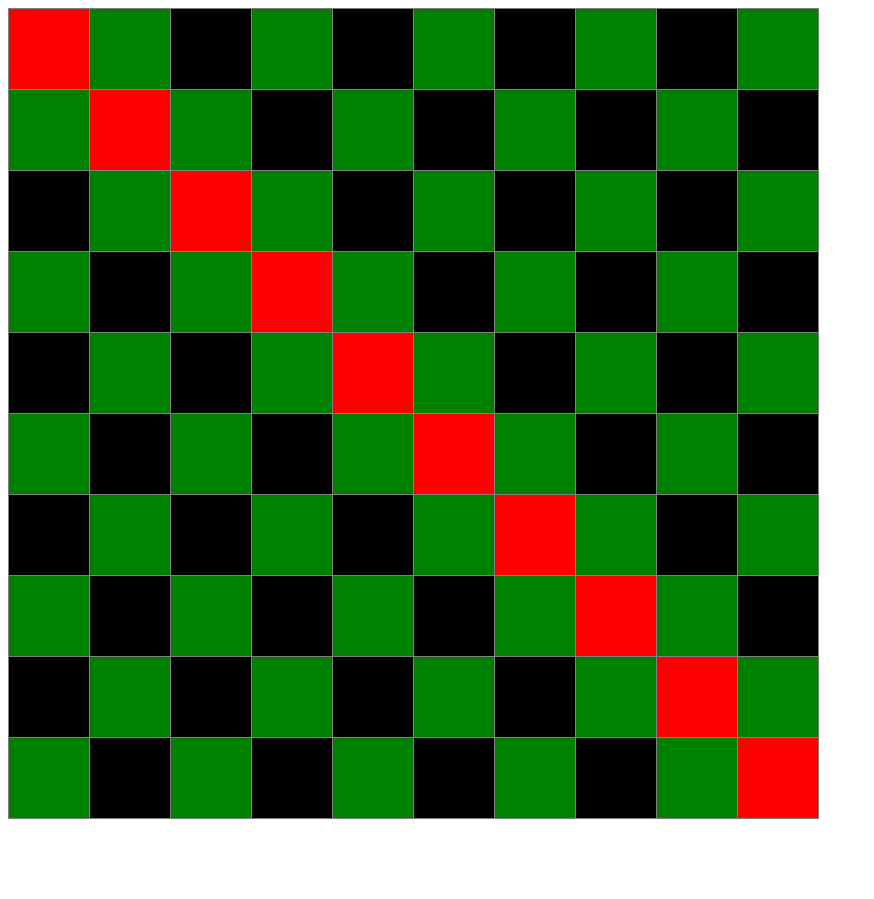
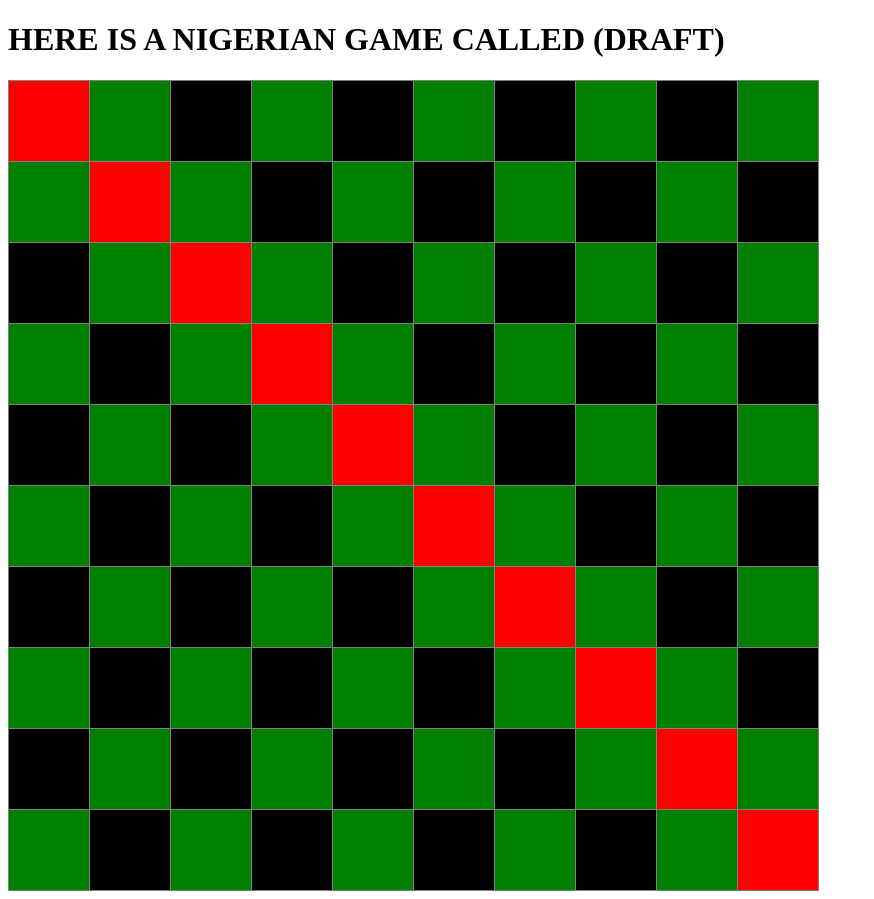
Before and after one commit to DAVID-EXCEL1/JUNE-Cohort-ABJ-LEVEL-ONE-HTML, a plain HTML site: page draft.html in a window 1280 px wide. Shown: the whole page, without its empty margins (0-874 px from the left). Before the commit the page ends 827 px from the top, so only its background shows below. Drawn offline with Linux system fonts and the light colour scheme.

Commit message:
I added header to my Nigerian draft using H1

```diff
--- a/draft.html
+++ b/draft.html
@@ -8,6 +8,7 @@
 </head>
 
 <body>
+    <h1>HERE IS A NIGERIAN GAME CALLED (DRAFT)</h1>
     <table border="1" style="border-collapse: collapse;">
         <tr>
             <td style="padding: 40px; background-color: red;"></td>
```
